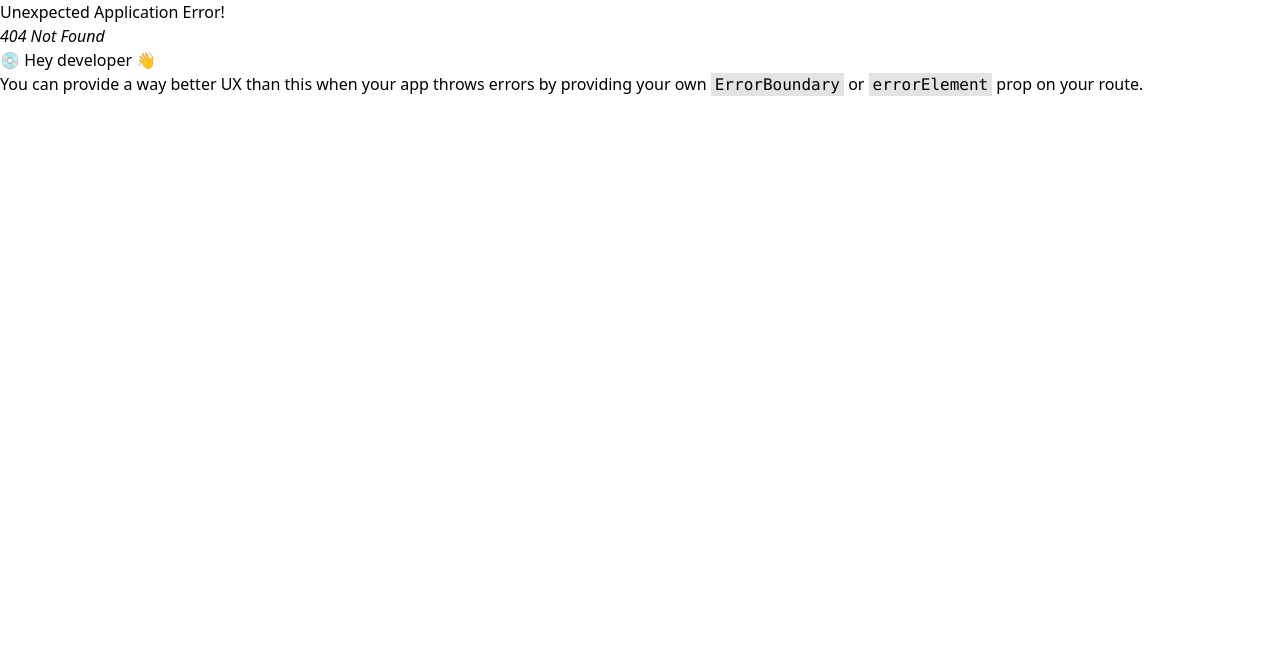
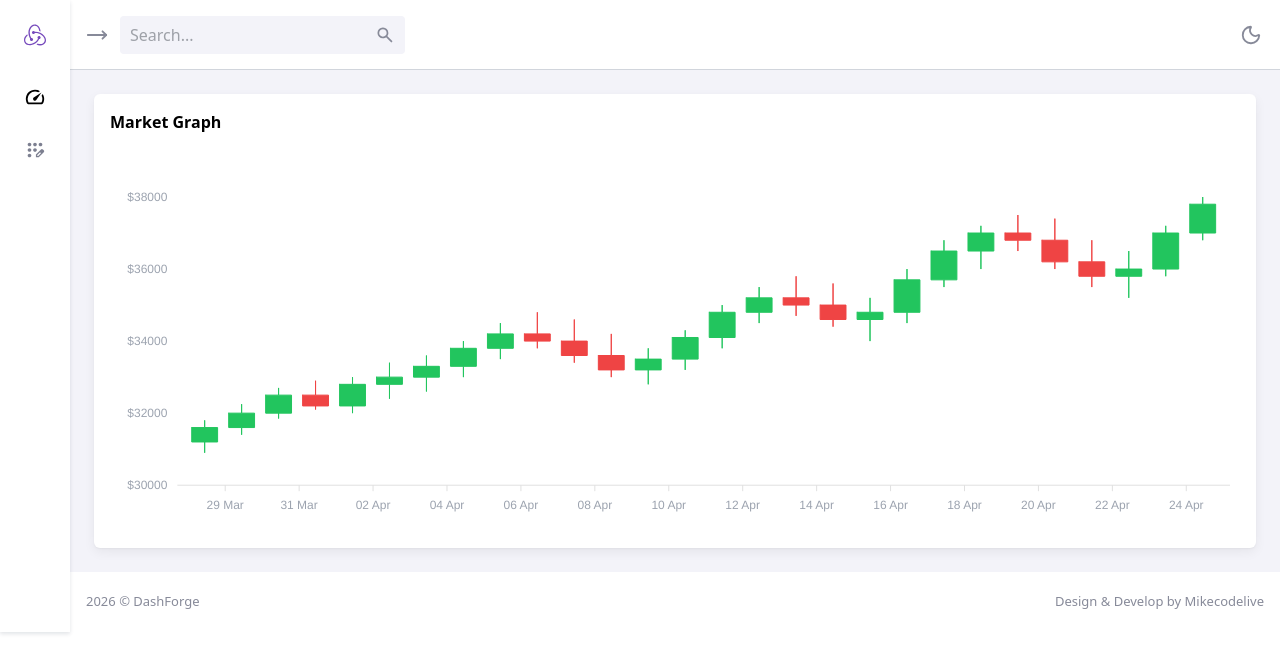
Before and after one commit to Mike-codelive/Dashforge, a React (Vite) app: page /crypto in a window 1280 px wide. Before the commit this address had no page. Shown: the top 672 px of the page. Built offline with nearby package versions, Linux system fonts and the light colour scheme.

Commit message:
feat(crypto): add Market Graph candlestick chart section

```diff
--- a/src/app/router.tsx
+++ b/src/app/router.tsx
@@ -4,6 +4,7 @@ import { CalendarRoute } from "./routes/calendar";
 import { ChatRoute } from "./routes/chat";
 import { CrmRoute } from "./routes/crm";
 import { DashboardRoute } from "./routes/dashboard";
+import { CryptoRoute } from "./routes/crypto";
 import { RootLayout } from "./routes/root";
 
 export const router = createBrowserRouter([
@@ -16,6 +17,7 @@ export const router = createBrowserRouter([
       { path: "crm", element: <CrmRoute /> },
       { path: "calendar", element: <CalendarRoute /> },
       { path: "chat", element: <ChatRoute /> },
+      { path: "crypto", element: <CryptoRoute /> },
     ],
   },
 ]);
--- /dev/null
+++ b/src/app/routes/crypto.tsx
@@ -0,0 +1,5 @@
+import { Crypto as CryptoPage } from "../../features/crypto/Crypto";
+
+export const CryptoRoute = () => {
+  return <CryptoPage />;
+};
--- a/src/components/Chart.tsx
+++ b/src/components/Chart.tsx
@@ -3,7 +3,15 @@ import ApexChart from "react-apexcharts";
 import type { ApexOptions } from "apexcharts";
 
 type ChartProps = {
-  type: "line" | "area" | "bar" | "donut" | "radialBar" | "pie" | "radar";
+  type:
+    | "line"
+    | "area"
+    | "bar"
+    | "donut"
+    | "radialBar"
+    | "pie"
+    | "radar"
+    | "candlestick";
   series: ApexAxisChartSeries | ApexNonAxisChartSeries;
   options?: ApexOptions;
   height?: number;
--- /dev/null
+++ b/src/features/crypto/Crypto.tsx
@@ -0,0 +1,9 @@
+import { MarketGraph } from "./sections/MarketGraph";
+
+export const Crypto = () => {
+  return (
+    <>
+      <MarketGraph />
+    </>
+  );
+};
--- /dev/null
+++ b/src/features/crypto/data/marketGraphData.ts
@@ -0,0 +1,32 @@
+export type CandleData = [number, number, number, number, number];
+
+export const marketGraphData: CandleData[] = [
+  [1680000000000, 31200, 31800, 30900, 31600],
+  [1680086400000, 31600, 32250, 31400, 32000],
+  [1680172800000, 32000, 32700, 31850, 32500],
+  [1680259200000, 32500, 32900, 32100, 32200],
+  [1680345600000, 32200, 33000, 32000, 32800],
+  [1680432000000, 32800, 33400, 32400, 33000],
+  [1680518400000, 33000, 33600, 32600, 33300],
+  [1680604800000, 33300, 34000, 33000, 33800],
+  [1680691200000, 33800, 34500, 33500, 34200],
+  [1680777600000, 34200, 34800, 33800, 34000],
+  [1680864000000, 34000, 34600, 33400, 33600],
+  [1680950400000, 33600, 34200, 33000, 33200],
+  [1681036800000, 33200, 33800, 32800, 33500],
+  [1681123200000, 33500, 34300, 33200, 34100],
+  [1681209600000, 34100, 35000, 33800, 34800],
+  [1681296000000, 34800, 35500, 34500, 35200],
+  [1681382400000, 35200, 35800, 34700, 35000],
+  [1681468800000, 35000, 35600, 34400, 34600],
+  [1681555200000, 34600, 35200, 34000, 34800],
+  [1681641600000, 34800, 36000, 34500, 35700],
+  [1681728000000, 35700, 36800, 35500, 36500],
+  [1681814400000, 36500, 37200, 36000, 37000],
+  [1681900800000, 37000, 37500, 36500, 36800],
+  [1681987200000, 36800, 37400, 36000, 36200],
+  [1682073600000, 36200, 36800, 35500, 35800],
+  [1682160000000, 35800, 36500, 35200, 36000],
+  [1682246400000, 36000, 37200, 35800, 37000],
+  [1682332800000, 37000, 38000, 36800, 37800],
+];
--- /dev/null
+++ b/src/features/crypto/data/marketGraphOptions.ts
@@ -0,0 +1,54 @@
+import type { ApexOptions } from "apexcharts";
+
+export const marketGraphOptions: ApexOptions = {
+  chart: {
+    type: "candlestick",
+    toolbar: { show: false },
+    zoom: { enabled: true },
+    foreColor: "#9ca3af",
+  },
+
+  tooltip: {
+    theme: "dark",
+    shared: true,
+    x: { format: "dd MMM yyyy" },
+  },
+
+  xaxis: {
+    type: "datetime",
+    labels: {
+      style: {
+        colors: "#9ca3af",
+        fontSize: "12px",
+      },
+    },
+  },
+
+  yaxis: {
+    labels: {
+      formatter: (val) => `$${val.toFixed(0)}`,
+      style: {
+        colors: "#9ca3af",
+        fontSize: "12px",
+      },
+    },
+    tooltip: { enabled: true },
+  },
+
+  plotOptions: {
+    candlestick: {
+      colors: {
+        upward: "#22c55e",
+        downward: "#ef4444",
+      },
+      wick: {
+        useFillColor: true,
+      },
+    },
+  },
+
+  grid: {
+    borderColor: "rgba(255,255,255,0.06)",
+    strokeDashArray: 4,
+  },
+};
--- /dev/null
+++ b/src/features/crypto/sections/MarketGraph.tsx
@@ -0,0 +1,29 @@
+import { Chart } from "../../../components/Chart";
+import { marketGraphData } from "../data/marketGraphData";
+import { marketGraphOptions } from "../data/marketGraphOptions";
+
+export const MarketGraph = () => {
+  const series = [
+    {
+      name: "Price",
+      data: marketGraphData,
+    },
+  ];
+
+  return (
+    <div className="card-shadow bg-DF-surface dark:bg-DF-bg-dark rounded-md">
+      <div className="border-b border-white/5 p-4">
+        <h4 className="font-semibold">Market Graph</h4>
+      </div>
+
+      <div className="p-4">
+        <Chart
+          type="candlestick"
+          series={series}
+          options={marketGraphOptions}
+          height={350}
+        />
+      </div>
+    </div>
+  );
+};
```
